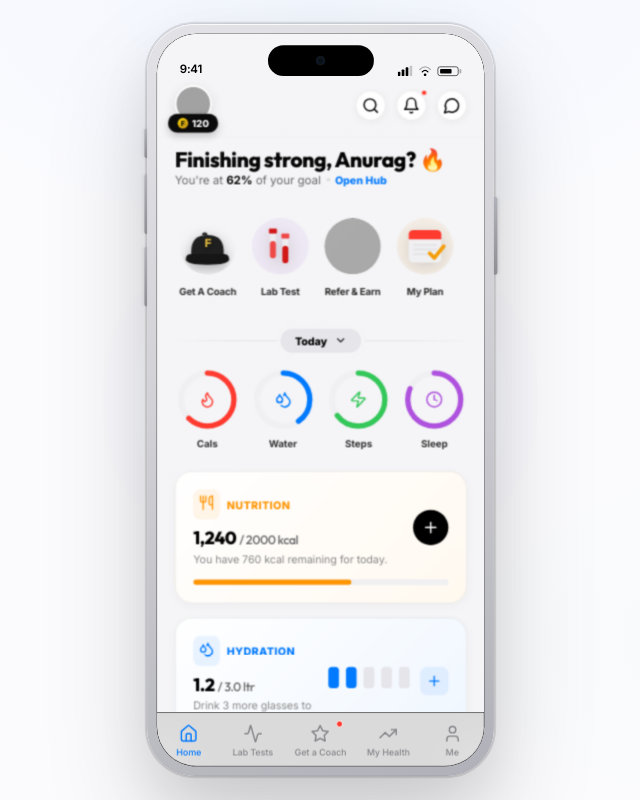
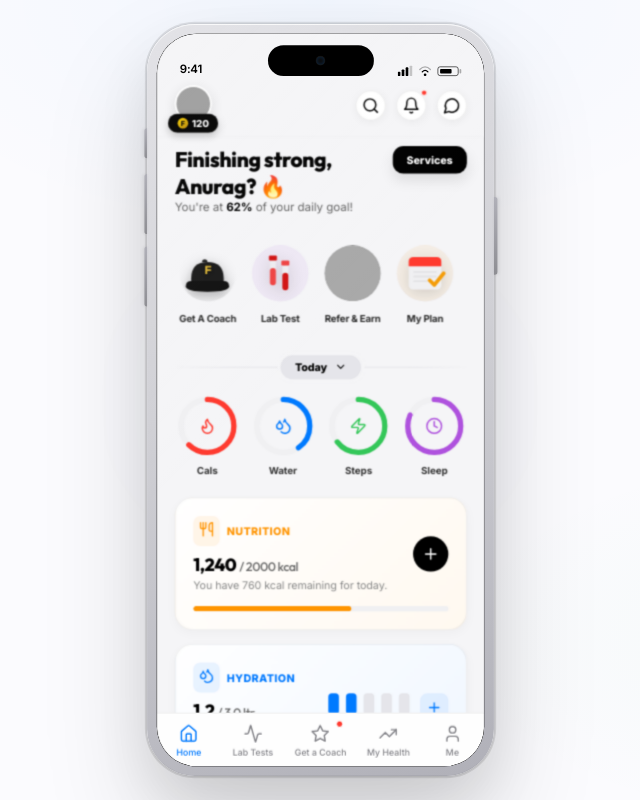
Before and after one commit to Anurag242/Fittr, a React (Vite) app: page / in a window 1280 px wide. Shown: the whole page, without its empty margins (320-960 px from the left). Built offline with nearby package versions, Linux system fonts and the light colour scheme; grey boxes are pictures that could not be loaded.

Commit message:
feat: implement Service Hub V7 3D Flip Dashboard iteration

```diff
--- a/src/App.jsx
+++ b/src/App.jsx
@@ -118,99 +118,86 @@ function CalendarOverlay({ isOpen, onClose, onSelect }) {
   );
 }
 
-// ─── Header Service Tray (OUT OF THE BOX ITERATION 6) ──
-function HeaderServiceTray({ isOpen, onClose }) {
+// ─── Service Hub Back (OUT OF THE BOX ITERATION 7) ────
+function ServiceHubBack({ onFlip }) {
   const services = [
-    { label: 'COACH', desc: 'Expert Guidance', isCap: true, color: '#1A1A1A' },
-    { label: 'LABS', desc: 'Blood & Vitals', isLabTest: true, color: '#AF52DE' },
-    { label: 'PLAN', desc: 'Daily Routine', isCalendar: true, color: '#F59E0B' },
-    { label: 'SCALE', desc: 'Composition', isScale: true, color: '#8B5CF6' },
-    { label: 'EARN', desc: 'Referral Rewards', icon: Gift, color: '#FF3B30' },
-    { label: 'SHOP', desc: 'Premium Gear', icon: ShoppingBag, color: '#007AFF' },
+    { label: 'COACH', desc: 'Expert Guidance', isCap: true },
+    { label: 'LABS', desc: 'Blood & Vitals', isLabTest: true },
+    { label: 'PLAN', desc: 'Daily Routine', isCalendar: true },
+    { label: 'SCALE', desc: 'Composition', isScale: true },
+    { label: 'EARN', desc: 'Rewards', icon: Gift },
+    { label: 'SHOP', desc: 'Premium Gear', icon: ShoppingBag },
   ];
 
   const getAsset = (item) => {
     if (item.isCap) return (
-      <svg viewBox="0 0 100 100" style={{ width: '60px', height: '60px' }}>
-        <path d="M20,60 Q20,30 50,30 Q80,30 80,60 L80,65 Q80,75 50,75 Q20,75 20,65 Z" fill="#000" />
+      <svg viewBox="0 0 100 100" style={{ width: '48px', height: '48px' }}>
+        <path d="M20,60 Q20,30 50,30 Q80,30 80,60 L80,65 Q80,75 50,75 Q20,75 20,65 Z" fill="#FFF" />
         <text x="50" y="55" textAnchor="middle" fontSize="14" fontWeight="900" fill="#D4AF37">F</text>
       </svg>
     );
     if (item.isCalendar) return (
-      <svg viewBox="0 0 100 100" style={{ width: '56px', height: '56px' }}>
-        <rect x="15" y="25" width="70" height="60" rx="10" fill="#F2F2F7" />
+      <svg viewBox="0 0 100 100" style={{ width: '44px', height: '44px' }}>
+        <rect x="15" y="25" width="70" height="60" rx="10" fill="rgba(255,255,255,0.1)" />
         <path d="M15,35 L85,35 L85,25 Q85,15 75,15 L25,15 Q15,15 15,25 Z" fill="#FF3B30" />
       </svg>
     );
     if (item.isScale) return (
-      <svg viewBox="0 0 100 100" style={{ width: '60px', height: '60px' }}>
-        <rect x="10" y="20" width="80" height="70" rx="12" fill="#FFF" stroke="#E5E5EA" strokeWidth="1" />
-        <rect x="35" y="35" width="30" height="15" rx="4" fill="#1A1A1A" />
+      <svg viewBox="0 0 100 100" style={{ width: '48px', height: '48px' }}>
+        <rect x="10" y="20" width="80" height="70" rx="12" fill="#FFF" />
+        <rect x="35" y="35" width="30" height="15" rx="4" fill="#000" />
       </svg>
     );
     if (item.isLabTest) return (
-      <svg viewBox="0 0 100 100" style={{ width: '56px', height: '56px' }}>
-        <rect x="30" y="20" width="12" height="55" rx="6" fill="#F2F2F7" />
-        <rect x="55" y="30" width="12" height="55" rx="6" fill="#F2F2F7" />
+      <svg viewBox="0 0 100 100" style={{ width: '44px', height: '44px' }}>
+        <rect x="30" y="20" width="12" height="55" rx="6" fill="#FFF" />
+        <rect x="55" y="30" width="12" height="55" rx="6" fill="#FFF" />
       </svg>
     );
-    return <item.icon size={48} color={item.color} />;
+    return <item.icon size={32} color="#FFF" />;
   };
 
   return (
-    <AnimatePresence>
-      {isOpen && (
-        <motion.div
-          initial={{ y: '-100%' }}
-          animate={{ y: 0 }}
-          exit={{ y: '-100%' }}
-          transition={{ type: 'spring', damping: 25, stiffness: 200 }}
-          style={{
-            position: 'absolute', inset: 0, zIndex: 4000,
-            background: '#FFF', padding: '80px 24px 24px',
-            boxShadow: '0 20px 60px rgba(0,0,0,0.1)'
-          }}
-        >
-          <div style={{ display: 'flex', justifyContent: 'space-between', alignItems: 'flex-start', marginBottom: '40px' }}>
+    <div style={{
+      width: '100%', height: '100%', background: '#000',
+      padding: '40px 24px', display: 'flex', flexDirection: 'column'
+    }}>
+      <div style={{ display: 'flex', justifyContent: 'space-between', alignItems: 'center', marginBottom: '40px' }}>
         <div>
-              <h2 style={{ fontSize: '36px', fontWeight: '900', letterSpacing: '-1.5px', color: '#000' }}>HUB</h2>
-              <p style={{ fontSize: '15px', color: '#666', fontWeight: '500' }}>Explore Fittr Services</p>
+          <h2 style={{ fontSize: '28px', fontWeight: '900', color: '#FFF', letterSpacing: '-1px' }}>SERVICE HUB</h2>
+          <p style={{ fontSize: '13px', color: 'rgba(255,255,255,0.5)' }}>The power behind your progress</p>
         </div>
         <motion.button
           whileTap={{ scale: 0.9 }}
-              onClick={onClose}
-              style={{ padding: '12px 24px', background: '#F2F2F7', borderRadius: '100px', border: 'none', fontWeight: '800', fontSize: '13px' }}
+          onClick={onFlip}
+          style={{ width: '48px', height: '48px', borderRadius: '50%', background: 'rgba(255,255,255,0.1)', border: 'none', display: 'flex', alignItems: 'center', justifyContent: 'center' }}
         >
-              Close
+          <Plus size={24} color="#FFF" style={{ transform: 'rotate(45deg)' }} />
         </motion.button>
       </div>
 
-          <div style={{ display: 'grid', gridTemplateColumns: '1fr 1fr', gap: '20px' }}>
+      <div style={{ display: 'grid', gridTemplateColumns: '1fr 1fr', gap: '16px' }}>
         {services.map((s, i) => (
           <motion.div
             key={s.label}
-                initial={{ opacity: 0, scale: 0.9 }}
-                animate={{ opacity: 1, scale: 1 }}
-                transition={{ delay: i * 0.05 }}
+            whileTap={{ scale: 0.95 }}
             style={{
-                  background: '#F9F9FB', borderRadius: '28px', padding: '24px',
+              background: 'rgba(255,255,255,0.05)', borderRadius: '24px', padding: '24px',
               display: 'flex', flexDirection: 'column', alignItems: 'center',
-                  textAlign: 'center', border: '1px solid rgba(0,0,0,0.03)'
+              textAlign: 'center', border: '1px solid rgba(255,255,255,0.08)'
             }}
           >
             <div style={{ marginBottom: '16px' }}>{getAsset(s)}</div>
-                <h4 style={{ fontSize: '14px', fontWeight: '900', letterSpacing: '1px', marginBottom: '4px' }}>{s.label}</h4>
-                <p style={{ fontSize: '11px', color: '#888', fontWeight: '600' }}>{s.desc}</p>
+            <h4 style={{ fontSize: '13px', fontWeight: '800', color: '#FFF', letterSpacing: '0.5px' }}>{s.label}</h4>
+            <p style={{ fontSize: '10px', color: 'rgba(255,255,255,0.4)', fontWeight: '600' }}>{s.desc}</p>
           </motion.div>
         ))}
       </div>
 
-          <div style={{ marginTop: 'auto', textAlign: 'center', paddingBottom: '20px' }}>
-            <p style={{ fontSize: '12px', color: '#DDD', fontWeight: '800', letterSpacing: '2px' }}>FITTR ELITE ECOSYSTEM</p>
+      <div style={{ marginTop: 'auto', textAlign: 'center' }}>
+        <p style={{ fontSize: '11px', color: 'rgba(255,255,255,0.2)', fontWeight: '800', letterSpacing: '2px' }}>FITTR ELITE • BACKSIDE</p>
       </div>
-        </motion.div>
-      )}
-    </AnimatePresence>
+    </div>
   );
 }
 
@@ -386,7 +373,7 @@ const PremiumActionBubbles = () => {
 };
 
 // ─── Daily Rituals (IMPROVED) ────────────────────────
-function DailyRituals({ onOpenCalendar, onOpenHub }) {
+function DailyRituals({ onOpenCalendar, onFlip }) {
   const getGreeting = () => {
     const hour = new Date().getHours();
     if (hour < 12) return "Rise & Shine, Anurag! ☀️";
@@ -403,18 +390,24 @@ function DailyRituals({ onOpenCalendar, onOpenHub }) {
 
   return (
     <section className="section" style={{ marginTop: '10px', paddingBottom: '0' }}>
-      <motion.div
-        whileTap={{ scale: 0.98 }}
-        onClick={onOpenHub}
-        style={{ marginBottom: '16px', cursor: 'pointer' }}
+      <div style={{ marginBottom: '16px', display: 'flex', justifyContent: 'space-between', alignItems: 'flex-start' }}>
+        <div>
+          <h2 style={{ fontSize: '24px', fontWeight: '900', letterSpacing: '-0.5px' }}>{getGreeting()}</h2>
+          <p style={{ fontSize: '13px', color: '#666' }}>You're at <span style={{ fontWeight: '700', color: '#000' }}>62%</span> of your daily goal!</p>
+        </div>
+        <motion.button
+          whileTap={{ scale: 0.9 }}
+          onClick={onFlip}
+          style={{
+            background: '#000', color: '#FFF',
+            padding: '8px 16px', borderRadius: '12px',
+            fontSize: '12px', fontWeight: '800',
+            boxShadow: '0 8px 16px rgba(0,0,0,0.1)'
+          }}
         >
-        <h2 style={{ fontSize: '24px', fontWeight: '900', letterSpacing: '-0.5px' }}>{getGreeting()}</h2>
-        <div style={{ display: 'flex', alignItems: 'center', gap: '6px' }}>
-          <p style={{ fontSize: '13px', color: '#666' }}>You're at <span style={{ fontWeight: '700', color: '#000' }}>62%</span> of your goal</p>
-          <div style={{ width: '4px', height: '4px', borderRadius: '50%', background: '#DDD' }} />
-          <span style={{ fontSize: '12px', fontWeight: '800', color: '#007AFF' }}>Open Hub</span>
+          Services
+        </motion.button>
       </div>
-      </motion.div>
 
       <PremiumActionBubbles />
 
@@ -866,37 +859,58 @@ function BottomNav() {
 // ─── App ─────────────────────────────────────────────
 export default function App() {
   const [showCalendar, setShowCalendar] = useState(false);
-  const [showHub, setShowHub] = useState(false);
+  const [isFlipped, setIsFlipped] = useState(false);
 
   return (
     <IPhoneMockup>
-      <div style={{ display: 'flex', flexDirection: 'column', height: '100%', minHeight: '852px', position: 'relative', overflow: 'hidden' }}>
+      <div style={{
+        height: '100%', minHeight: '852px', position: 'relative',
+        perspective: '1200px', background: '#000'
+      }}>
         <motion.div
-          animate={{
-            scale: showHub ? 0.96 : 1,
-            filter: showHub ? 'blur(10px) brightness(0.8)' : 'blur(0px) brightness(1)'
+          animate={{ rotateY: isFlipped ? 180 : 0 }}
+          transition={{ type: 'spring', damping: 20, stiffness: 80 }}
+          style={{
+            width: '100%', height: '100%',
+            position: 'relative', transformStyle: 'preserve-3d'
           }}
-          style={{ flex: 1, overflowY: 'auto', overflowX: 'hidden', scrollbarWidth: 'none', background: '#F5F5F7' }}
         >
+          {/* FRONT SIDE (Dashboard) */}
+          <motion.div
+            style={{
+              position: 'absolute', inset: 0,
+              backfaceVisibility: 'hidden', zIndex: 1,
+              background: '#F5F5F7', display: 'flex', flexDirection: 'column'
+            }}
+          >
+            <div style={{ flex: 1, overflowY: 'auto', overflowX: 'hidden', scrollbarWidth: 'none' }}>
               <div className="app" style={{ paddingBottom: '40px' }}>
                 <Header />
                 <DailyRituals
                   onOpenCalendar={() => setShowCalendar(true)}
-              onOpenHub={() => setShowHub(true)}
+                  onFlip={() => setIsFlipped(true)}
                 />
                 <DailyTrackers />
                 <EliteCoaching />
                 <LiveSessions />
                 <CommunityHighlights />
               </div>
+            </div>
+            <BottomNav />
           </motion.div>
 
-        <HeaderServiceTray
-          isOpen={showHub}
-          onClose={() => setShowHub(false)}
-        />
-
-        <BottomNav />
+          {/* BACK SIDE (Service Hub) */}
+          <motion.div
+            style={{
+              position: 'absolute', inset: 0,
+              backfaceVisibility: 'hidden', zIndex: 0,
+              transform: 'rotateY(180deg)',
+              background: '#000'
+            }}
+          >
+            <ServiceHubBack onFlip={() => setIsFlipped(false)} />
+          </motion.div>
+        </motion.div>
 
         <CalendarOverlay
           isOpen={showCalendar}
```
Lines whose indentation alone changed are shown as unchanged.
